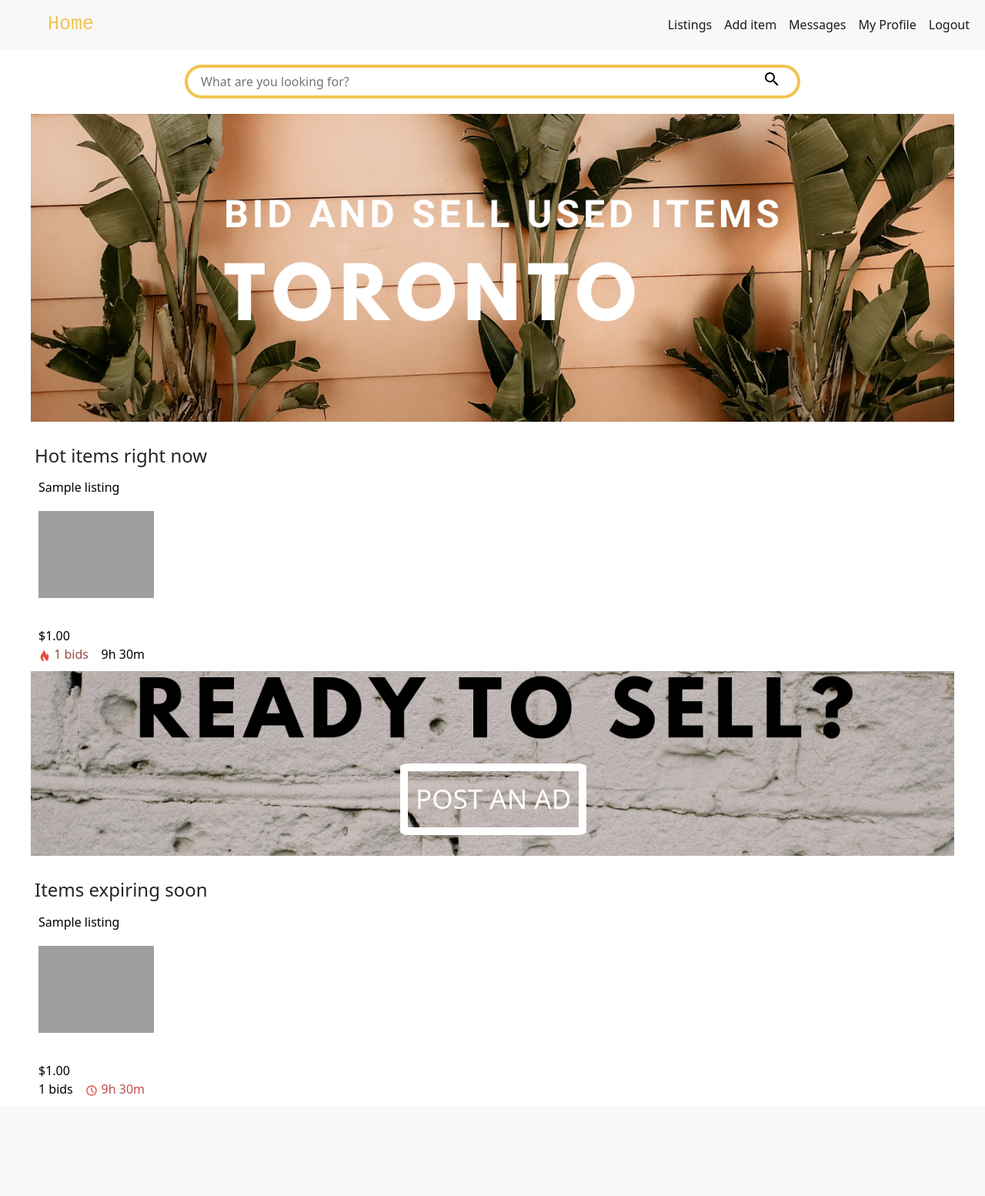
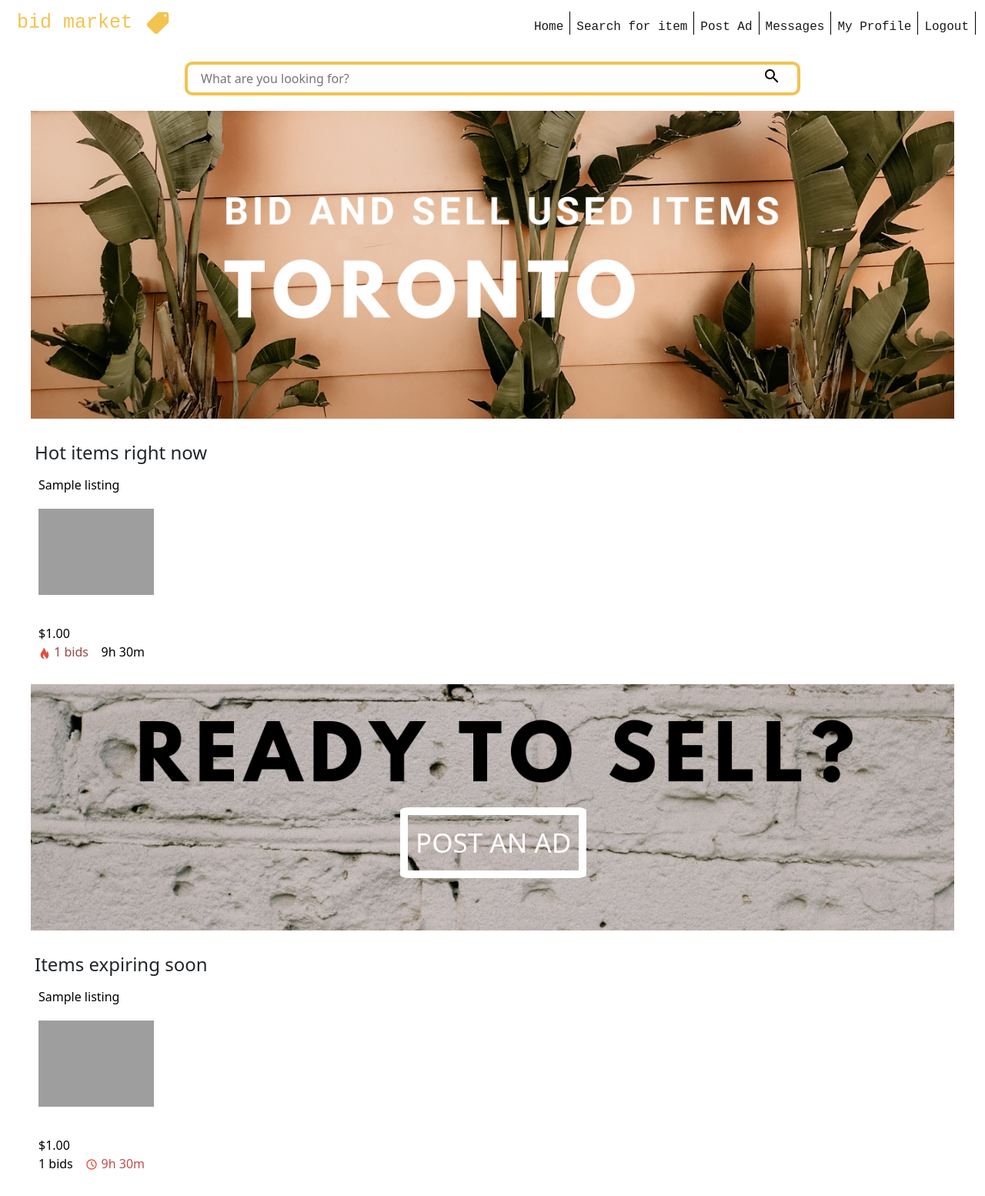
Before and after one commit to C1ndyy/bidmarket, a Django app: page / in a window 1280 px wide. Shown: the whole page at 77% size. Before the commit the page ends 1424 px from the top, so only its background shows below. Run offline with Django 3.2, Linux system fonts and the light colour scheme; a user stored in the database is signed in; tables that the repository leaves empty hold one stand-in row (values such as "Sample post"); grey boxes are pictures that could not be loaded.

Commit message:
style nav bars

```diff
--- a/main_app/static/css/detail.css
+++ b/main_app/static/css/detail.css
@@ -1,6 +1,12 @@
 :root {
     --svgcolor: black;
     --yellow: #F2C34F;
+}
+
+main {
+    max-width: 1200px;
+    margin-left:auto;
+    margin-right:auto;
 }
 
 /**************************** General ******************************/
--- a/main_app/static/css/home.css
+++ b/main_app/static/css/home.css
@@ -10,7 +10,7 @@ main {
     display: flex;
     justify-content: space-between;
     border: 4px solid #F2C34F;
-    border-radius: 30px;
+    border-radius: 10px;
     max-width: 800px;
     margin: 20px auto;
 }
@@ -18,7 +18,7 @@ main {
 #search-bar button {
     background-color: white;
     border: none;
-    border-radius: 30;
+    border-radius: 10px;
     margin-right: 15px;
 }
 
@@ -114,6 +114,7 @@ h4 {
     text-decoration: none;
     color: black;
     z-index:900;
+    margin-bottom: 30px;
 }
 
 .card-image {
@@ -124,16 +125,20 @@ h4 {
 }
 
 #listing-container img{
-    min-width: 150px;
+    /* min-width: 150px;
     max-width: 150px;
     max-height: 150px;
-    margin: 0px;
+    margin: 0px; */
+    height: 100%;
+    max-width: 150px;
+    max-height: 150px;
 }
 
 .listing-card {
     display: flex;
     flex-direction: column;
     max-width: 160px;
+    margin-right: 5px;
 }
 
 #number-of-bids {
@@ -153,8 +158,8 @@ h4 {
     }
 
     .banner-images-small {
-        max-height: 40vh;
-        min-height: 30vh;
+        max-height: 50vh;
+        min-height: 40vh;
     }
 
     .banner-images-small> a {
--- a/main_app/static/css/messages.css
+++ b/main_app/static/css/messages.css
@@ -115,7 +115,7 @@ small.text-muted {
 }
 
 .my-messages div {
-    background-color: rgb(174, 209, 255);
+    background-color: #fce6ae;
     border-radius: 10px;
     overflow-wrap: break-word;
 }
--- a/main_app/static/css/style.css
+++ b/main_app/static/css/style.css
@@ -62,9 +64,30 @@
 /******************** Top Nav Desktop ************************/
 #desktop-nav {
   display: none;
-  background-color: #f8f8f8 !important;
+  background-color: white !important;
+  font-family: 'Courier New', Courier, monospace;
+  font-size: 16px;
+  align-items: center;
+  height: 60px
 }
 
+#desktop-nav a.navbar-brand {
+  margin-left: 10px;
+}
+
+#desktop-nav li {
+  padding: auto 20px;
+  height: 100%;
+}
+
+#desktop-nav a.nav-link {
+  border-right: 1px solid black;
+  height: 30px;
+}
+
+#desktop-nav li:hover{
+  font-weight: 800;
+}
 
 @media only screen and (min-width: 768px) {
   #side-nav {
--- a/main_app/templates/base.html
+++ b/main_app/templates/base.html
@@ -22,31 +22,49 @@
     <div id="sidenav-overlay"></div>
     <nav id="desktop-nav" class="navbar navbar-expand-md navbar-light bg-light">
         <div class="container-fluid d-flex justify-content-between">
-            <a class="navbar-brand " href="{% url 'home' %}">Home</a>
+            <a class="navbar-brand " href="{% url 'home' %}">bid market <svg xmlns="http://www.w3.org/2000/svg" x="0px"
+                    y="0px" width="36" height="36" viewBox="0 0 172 172" style=" fill:#000000;">
+                    <g fill="none" fill-rule="nonzero" stroke="none" stroke-width="1" stroke-linecap="butt"
+                        stroke-linejoin="miter" stroke-miterlimit="10" stroke-dasharray="" stroke-dashoffset="0"
+                        font-family="none" font-weight="none" font-size="none" text-anchor="none"
+                        style="mix-blend-mode: normal">
+                        <path d="M0,172v-172h172v172z" fill="none"></path>
+                        <g fill="#f2c34f">
+                            <path
+                                d="M89.58333,17.91667l-67.36667,67.36667c-5.73333,5.73333 -5.73333,14.69167 0,20.425l44.075,44.075c5.73333,5.73333 14.69167,5.73333 20.425,0l67.36667,-67.36667v-50.16667c0,-7.88333 -6.45,-14.33333 -14.33333,-14.33333zM132.58333,46.58333c-3.94167,0 -7.16667,-3.225 -7.16667,-7.16667c0,-3.94167 3.225,-7.16667 7.16667,-7.16667c3.94167,0 7.16667,3.225 7.16667,7.16667c0,3.94167 -3.225,7.16667 -7.16667,7.16667">
+                            </path>
+                        </g>
+                    </g>
+                </svg></a>
             <div>
                 <ul class="navbar-nav me-auto mb-2 mb-lg-0 ">
                     <li class="nav-item">
-                        <a class="nav-link active" aria-current="page" href="{% url 'listings_index' %}">Listings</a>
+                        <a class="nav-link active" aria-current="page" href="{% url 'home' %}">Home </a>
+                    </li>
+                    <li class="nav-item">
+                        <a class="nav-link active" aria-current="page" href="{% url 'listings_index' %}">Search for
+                            item </a>
+                    </li>
+                    <li class="nav-item">
+                        <a class="nav-link active" aria-current="page" href="{% url 'listings_create' %}"> Post Ad
+                        </a>
                     </li>
                     {% if user.is_authenticated %}
                     <li class="nav-item">
-                        <a class="nav-link active" aria-current="page" href="{% url 'listings_create' %}">Add item</a>
+                        <a class="nav-link active" aria-current="page" href="{% url 'message_index' %}"> Messages </a>
                     </li>
                     <li class="nav-item">
-                        <a class="nav-link active" aria-current="page" href="{% url 'message_index' %}">Messages</a>
+                        <a class="nav-link active" aria-current="page" href="{% url 'profile' %}"> My Profile </a>
                     </li>
                     <li class="nav-item">
-                        <a class="nav-link active" aria-current="page" href="{% url 'profile' %}">My Profile</a>
-                    </li>
-                    <li class="nav-item">
-                        <a class="nav-link active" aria-current="page" href="{% url 'logout' %}">Logout</a>
+                        <a class="nav-link active" aria-current="page" href="{% url 'logout' %}"> Logout </a>
                     </li>
                     {% else %}
                     <li class="nav-item">
-                        <a class="nav-link active" aria-current="page" href="{% url 'login' %}">Login</a>
+                        <a class="nav-link active" aria-current="page" href="{% url 'login' %}"> Login </a>
                     </li>
                     <li class="nav-item">
-                        <a class="nav-link active" aria-current="page" href="{% url 'signup' %}">Signup</a>
+                        <a class="nav-link active" aria-current="page" href="{% url 'signup' %}"> Signup </a>
                     </li>
                     {% endif %}
                 </ul>
@@ -78,9 +96,10 @@
     </nav>
 
     <div id="side-nav">
+        <a href="{% url 'home' %}">Home</a>
+        <a href="{% url 'listings_index' %}">Search for item</a>
+        <a href="{% url 'listings_create' %}">Post Ad</a>
         {% if user.is_authenticated %}
-        <a href="{% url 'listings_index' %}">All Listings</a>
-        <a href="{% url 'listings_create' %}">Add item</a>
         <a href="{% url 'message_index' %}">Messages</a>
         <a href="{% url 'profile' %}">My Profile</a>
         <a href="{% url 'logout' %}">Logout</a>
--- a/main_app/templates/home.html
+++ b/main_app/templates/home.html
@@ -66,7 +66,7 @@
 
 <div class="banner-images-small">
     <img class="listing-image" src="{% static 'images/brick.png' %}">
-    <a href="#">POST AN AD</a>
+    <a href="{% url 'listings_create' %}">POST AN AD</a>
 </div>
 
 <h4>Items expiring soon</h4>
--- a/main_app/templates/registration/login.html
+++ b/main_app/templates/registration/login.html
@@ -1,6 +1,10 @@
 {% extends 'base.html' %}
 {% block title %} Login {% endblock %}
 
+{% block css %}
+{% load static %}
+<link rel="stylesheet" type="text/css" href="{% static 'css/registration.css' %}">
+{% endblock %}
 
 {% block content %}
 <h1>LOG IN PAGE</h1>
--- a/main_app/views.py
+++ b/main_app/views.py
@@ -135,7 +135,7 @@ def profile(request):
     bids = Bid.objects.filter(bidder__id=request.user.id).order_by('-datetime')
     return render(request, 'profile.html', {'listings': listings, 'username': request.user.username, 'bids': bids})
 
-
+@login_required
 def listings_create(request):
     return render(request, 'listings/create.html',
     {"categories": CATEGORIES,
@@ -155,6 +155,7 @@ def listings_detail(request, listing_id):
     })
 
 #bidding without web socket
+@login_required
 def bid(request, listing_id):
     bid_amount = int(request.POST['bid'])
     listing = Listing.objects.get(id=listing_id)
@@ -189,6 +190,7 @@ def listings_delete(request, listing_id):
 
 
 # AWS s3 photo upload:
+@login_required
 def photo_upload(request, item_id):
     photo_file = request.FILES.get('photo-file', None)
     if photo_file:
@@ -207,11 +209,13 @@ def photo_upload(request, item_id):
             print(e)
 
 
+@login_required
 def add_photo(request, listing_id):
     photo_upload(request, listing_id)
     response = listings_update(request, listing_id)
     return response
 
+@login_required
 def update_item(request, listing_id):
     item = Listing.objects.get(id=listing_id)
     item.name = request.POST.get("name")
@@ -222,7 +226,7 @@ def update_item(request, listing_id):
     response = redirect('/listings/')
     return response
 
-
+@login_required
 def delete_photo(request, photo_id,):
     photo = Photo.objects.get(id=photo_id)
     listing_id = photo.listing_id
```
Also changed, not shown: other parts of main_app/static/css/style.css (+3 -40 lines), main_app/static/css/create.css (+38 -0 lines), main_app/static/css/listings.css (+19 -7 lines), main_app/templates/listings/index.html (+6 -5 lines), main_app/static/css/registration.css (added).
